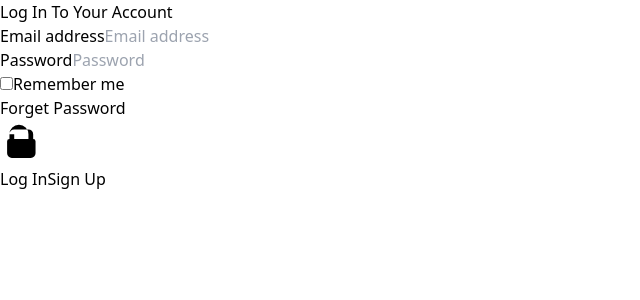
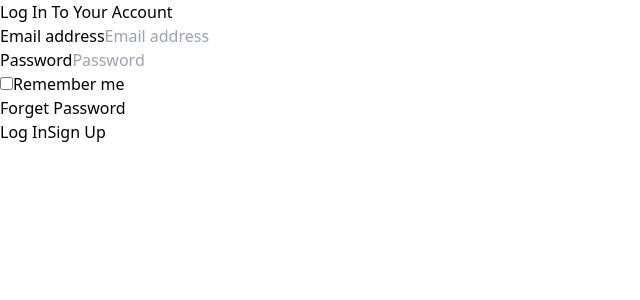
Before and after one commit to Praful-bit/Expense, a React (Vite) app: page /login in a window 1280 px wide. Shown: the top 300 px of the page, without its empty margins (0-640 px from the left). Built offline with nearby package versions, Linux system fonts and the light colour scheme.

Commit message:
some optimization

```diff
--- a/src/components/SignUp/LoginPage.jsx
+++ b/src/components/SignUp/LoginPage.jsx
@@ -138,25 +138,6 @@ function LoginPage() {
                   type="submit"
                   className="group relative font-serif w-full mb-2 flex justify-center py-2 px-4 border border-transparent text-sm font-medium rounded-md text-white bg-indigo-600 hover:bg-indigo-700 focus:outline-none focus:ring-2 focus:ring-offset-2 focus:ring-indigo-500"
                 >
-                  <span className="absolute left-0 inset-y-0 flex items-center pl-3">
-                    <svg
-                      className="h-5 w-5 text-indigo-500 group-hover:text-indigo-400"
-                      xmlns="http://www.w3.org/2000/svg"
-                      viewBox="0 0 20 20"
-                      fill="currentColor"
-                      aria-hidden="true"
-                    >
-                      <path
-                        fillRule="evenodd"
-                        d="M10 12a2 2 0 100-4 2 2 0 000 4z"
-                      />
-                      <path
-                        fillRule="evenodd"
-                        d="M4 8V6a4 4 0 118 0v2h2a1 1 0 011 1v5a2 2 0 01-2 2H5a2 2 0 01-2-2V9a1 1 0 011-1h2zm2-2v2h8V6a2 2 0 00-2-2H6a2 2 0 00-2 2z"
-                        clipRule="evenodd"
-                      />
-                    </svg>
-                  </span>
                   Log In
                 </button>
                 {!showSignUp && !backToLogin && (
```
